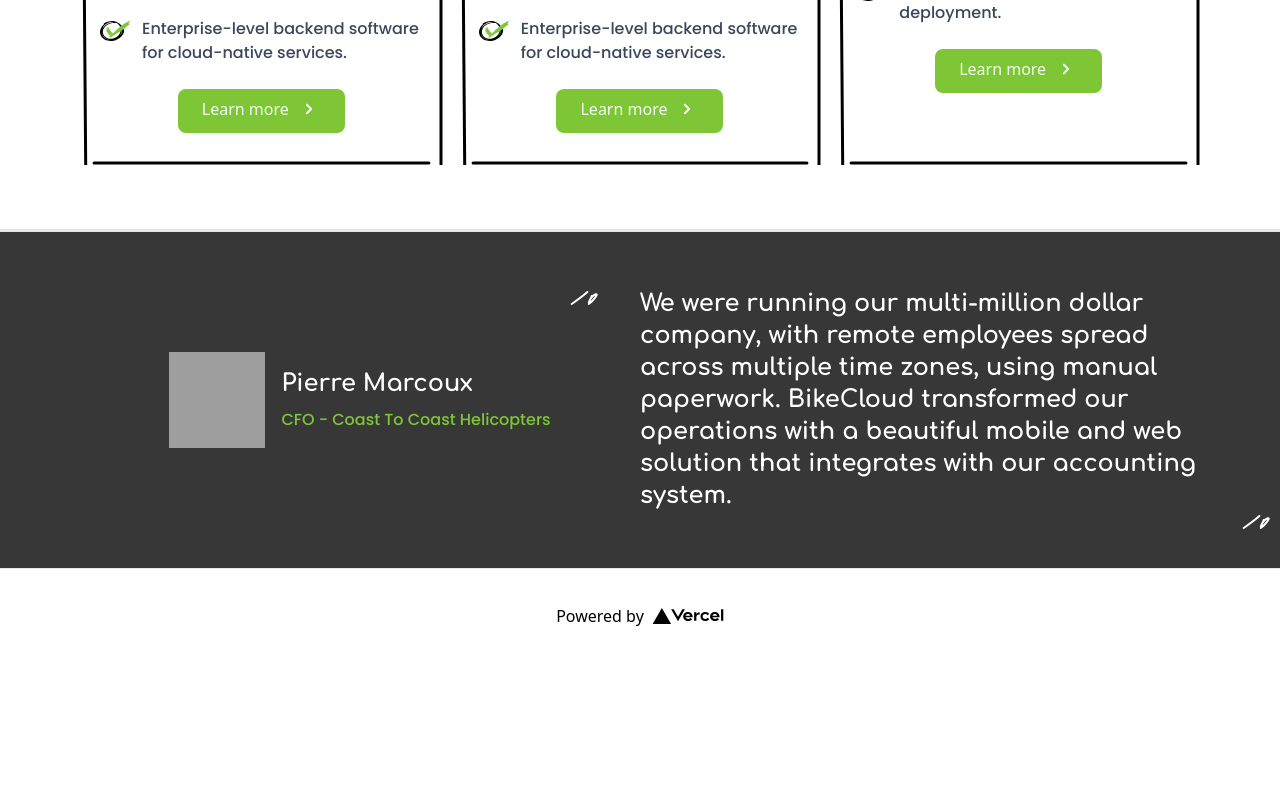
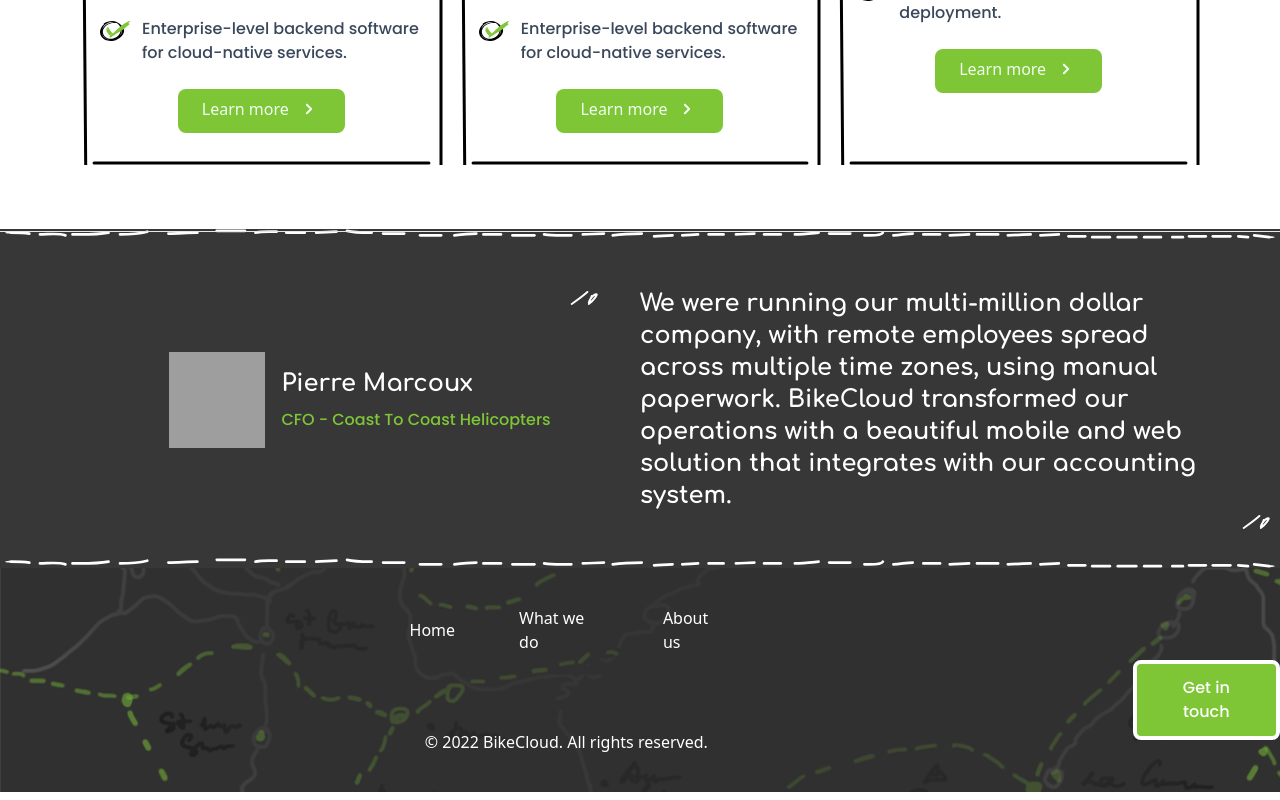
Before and after one commit to gauravprwl14/tailwind-landing-page, a Next.js app: page / in a window 1280 px wide. Shown: the part 1970-2770 px from the top of the page. Before the commit the page ends 2642 px from the top, so only its background shows below. Built offline with nearby package versions, Linux system fonts and the light colour scheme; grey boxes are pictures that could not be loaded.

Commit message:
added the footer

```diff
--- /dev/null
+++ b/components/Footer.tsx
@@ -0,0 +1,48 @@
+import React from 'react'
+import Image from 'next/image'
+
+const Footer = () => {
+    return (
+        <footer className="flex h-56 w-full items-center justify-center bg-[url('/img/footer_bg.svg')]">
+            <div className='grid grid-cols-3 h-full'>
+                <div className='col-start-2'>
+                    <div className='flex flex-col justify-around h-full text-white'>
+                        <div className='flex flex-row items-center justify-space-around'>
+                            <div className='px-8'>Home</div>
+                            <div className='px-8'>What we do</div>
+                            <div className='px-8'>About us</div>
+
+                        </div>
+                        <div className='text-center'>© 2022 BikeCloud. All rights reserved.</div>
+                    </div>
+                </div>
+
+            </div>
+
+            <div className='flex justify-center items-center'>
+                <button
+                    className='mt-10 p-3 px-6 border-4 text-white border-white bg-electricGreen rounded-lg baseline font-Poppins font-medium'
+                >
+                    Get in touch
+                </button>
+            </div>
+
+
+
+
+
+
+            {/* <a
+                className="flex items-center justify-center gap-2"
+                href="https://vercel.com?utm_source=create-next-app&utm_medium=default-template&utm_campaign=create-next-app"
+                target="_blank"
+                rel="noopener noreferrer"
+            >
+                Powered by{' '}
+                <Image src="/vercel.svg" alt="Vercel Logo" width={72} height={16} />
+            </a> */}
+        </footer >
+    )
+}
+
+export default Footer
--- a/components/Home/CtaSection.tsx
+++ b/components/Home/CtaSection.tsx
@@ -18,7 +18,7 @@ export const CtaSection = () => {
                         <Image src="/img/quotes.svg" alt="Quotes" width="100%" height="30%" />
                     </div>
                 </div>
-                <div><button className='mt-10 p-3 px-6 pt-2 border border-4 border-black bg-veryLightGray rounded-lg baseline font-Poppins font-medium'> Get in touch</button></div>
+                <div><button className='mt-10 p-3 px-6 pt-2 border-4 border-black bg-veryLightGray rounded-lg baseline font-Poppins font-medium'> Get in touch</button></div>
             </div>
         </div>
     )
--- a/components/Home/Testimonial.tsx
+++ b/components/Home/Testimonial.tsx
@@ -22,7 +22,7 @@ const ProfileDetails = () => {
 
 const Testimonial = () => {
     return (
-        <div className='bg-onyx flex w-full items-center justify-center mt-16 border-t-2 custom-border'>
+        <div className='bg-onyx flex w-full items-center justify-center mt-16 border-t-2 dotted-border'>
             <div className='section-container pb-14 border-t'>
 
                 <div className='flex flex-row w-full'>
--- a/pages/index.tsx
+++ b/pages/index.tsx
@@ -2,6 +2,7 @@ import type { NextPage } from 'next'
 import Head from 'next/head'
 import Image from 'next/image'
 import Header from '../components/header'
+import Footer from '../components/Footer'
 import JourneySection from '../components/Home/JourneySection'
 import CtaSection from '../components/Home/CtaSection'
 import ServiceSection from '../components/Home/ServiceSection'
@@ -111,17 +112,10 @@ const Home: NextPage = () => {
         </div> */}
       </main>
 
-      <footer className="flex h-24 w-full items-center justify-center border-t">
-        <a
-          className="flex items-center justify-center gap-2"
-          href="https://vercel.com?utm_source=create-next-app&utm_medium=default-template&utm_campaign=create-next-app"
-          target="_blank"
-          rel="noopener noreferrer"
-        >
-          Powered by{' '}
-          <Image src="/vercel.svg" alt="Vercel Logo" width={72} height={16} />
-        </a>
-      </footer>
+      <Footer />
+
+      {/* <footer className="mt-10 flex h-24 w-full items-center justify-center bg-[url('/img/footer_bg.svg')]"> */}
+
     </div >
   )
 }
--- a/styles/globals.css
+++ b/styles/globals.css
@@ -51,4 +51,5 @@
 
 .dotted-border {
     border-image: url('/img/dotted_line.svg') 100% 1;
+    border-image-width: 10px;
 }
```
Also changed, not shown: public/img/footer_bg.svg (added).
